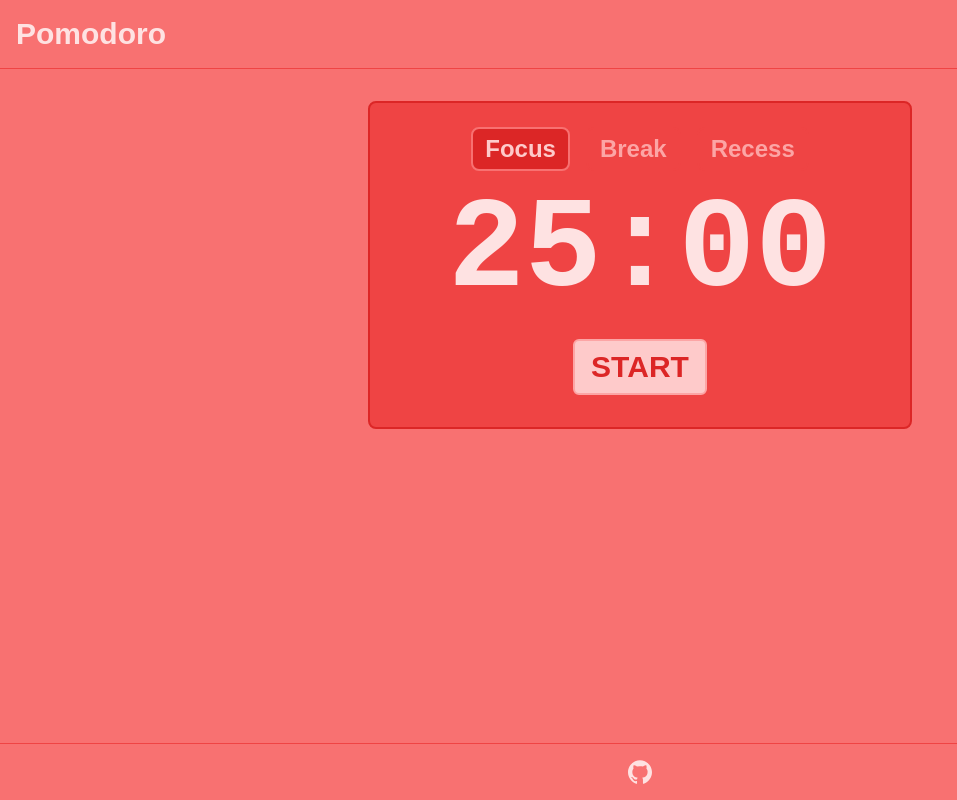
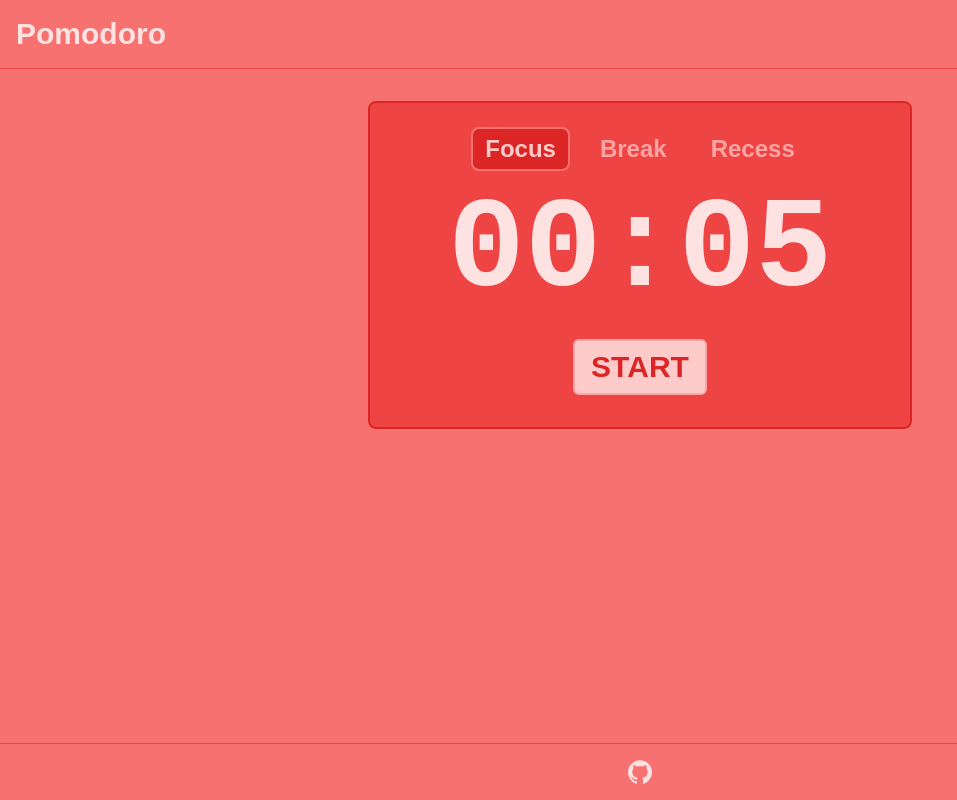
Before and after one commit to xieyuheng/pomodoro-nextjs, a Next.js app: page / in a window 1280 px wide. Shown: the whole page, without its empty margins (0-957 px from the left). Built offline with nearby package versions, Linux system fonts and the light colour scheme; a web font is replaced by a local one.

Commit message:
- a finish screen for each mode

```diff
--- a/src/components/pomodoro/PomodoroState.ts
+++ b/src/components/pomodoro/PomodoroState.ts
@@ -10,7 +10,8 @@ export class PomodoroState {
   mode: Mode
   time: number
   timer: Timer | null = null
-  settings: Settings = Settings.defaultSettings()
+  // settings: Settings = Settings.defaultSettings()
+  settings: Settings = Settings.testingSettings()
   notificationPermission: NotificationPermission | null = null
 
   classes = {
@@ -86,6 +87,10 @@ export class PomodoroState {
     return this.time !== this.mode.interval
   }
 
+  get isFinished(): boolean {
+    return this.time === 0
+  }
+
   stop(): void {
     if (this.timer === null) return
 
@@ -99,23 +104,20 @@ export class PomodoroState {
   }
 
   formatTime(): string {
-    return `${this.formatMinutes()}:${this.formatSeconds()}`
+    return formatTime(this.time)
   }
 
-  private get minutes(): number {
-    return Math.floor(this.time / 60)
-  }
-
-  private get seconds(): number {
-    const total = this.time
-    return total % 60
-  }
-
-  private formatMinutes(): string {
-    return leftPad(this.minutes.toString(), 2, "0")
-  }
-
-  private formatSeconds(): string {
-    return leftPad(this.seconds.toString(), 2, "0")
+  formatInterval(): string {
+    return formatTime(this.mode.interval)
   }
 }
+
+function formatTime(time: number): string {
+  const minutes = Math.floor(time / 60)
+  const seconds = time % 60
+
+  const mm = leftPad(minutes.toString(), 2, "0")
+  const ss = leftPad(seconds.toString(), 2, "0")
+
+  return `${mm}:${ss}`
+}
--- a/src/components/pomodoro/PomodoroTimer.tsx
+++ b/src/components/pomodoro/PomodoroTimer.tsx
@@ -20,9 +20,20 @@ export const PomodoroTimer: FC<{ state: State }> = observer(({ state }) => (
   >
     <PomodoroModebar state={state} />
 
-    <div className="font-mono text-7xl font-semibold sm:text-8xl md:text-9xl">
-      {state.formatTime()}
-    </div>
+    {!state.isFinished ? (
+      <div className="font-mono text-7xl font-semibold sm:text-8xl md:text-9xl">
+        {state.formatTime()}
+      </div>
+    ) : (
+      <div className="flex flex-col items-center">
+        <div className="text-3xl sm:text-4xl md:text-5xl">
+          {state.kind} finished
+        </div>
+        <div className="py-1 font-mono font-semibold text-2xl sm:text-3xl md:text-4xl">
+          {state.formatInterval()}
+        </div>
+      </div>
+    )}
 
     <PomodoroTimerControl state={state} />
   </div>
--- a/src/components/pomodoro/Settings.ts
+++ b/src/components/pomodoro/Settings.ts
@@ -22,4 +22,14 @@ export class Settings {
       },
     })
   }
+
+  static testingSettings(): Settings {
+    return new Settings({
+      modes: {
+        Focus: new Focus(5),
+        Break: new Break(3),
+        Recess: new Recess(7),
+      },
+    })
+  }
 }
```
Also changed, not shown: 1 other file (tests, documents, lock files or other folders).
